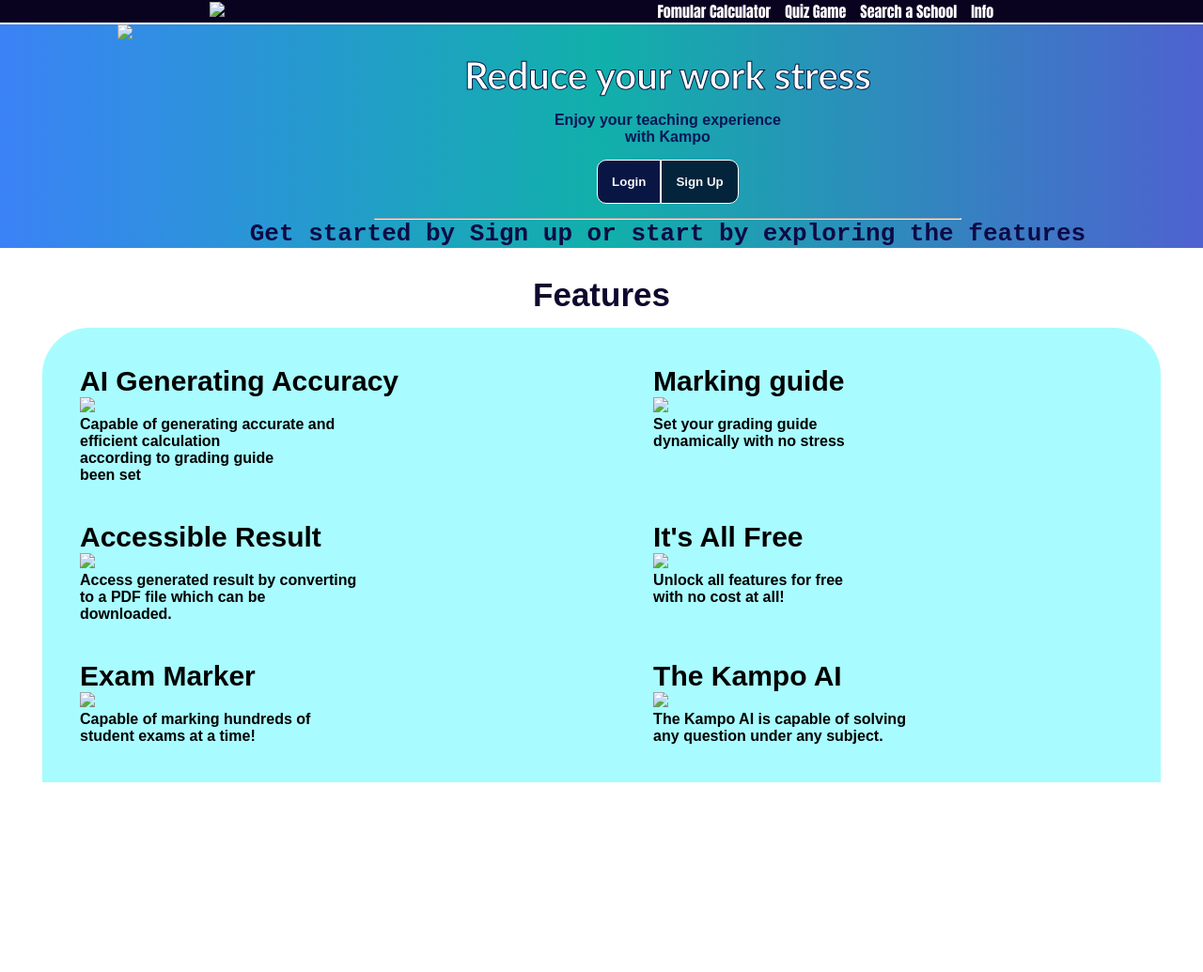
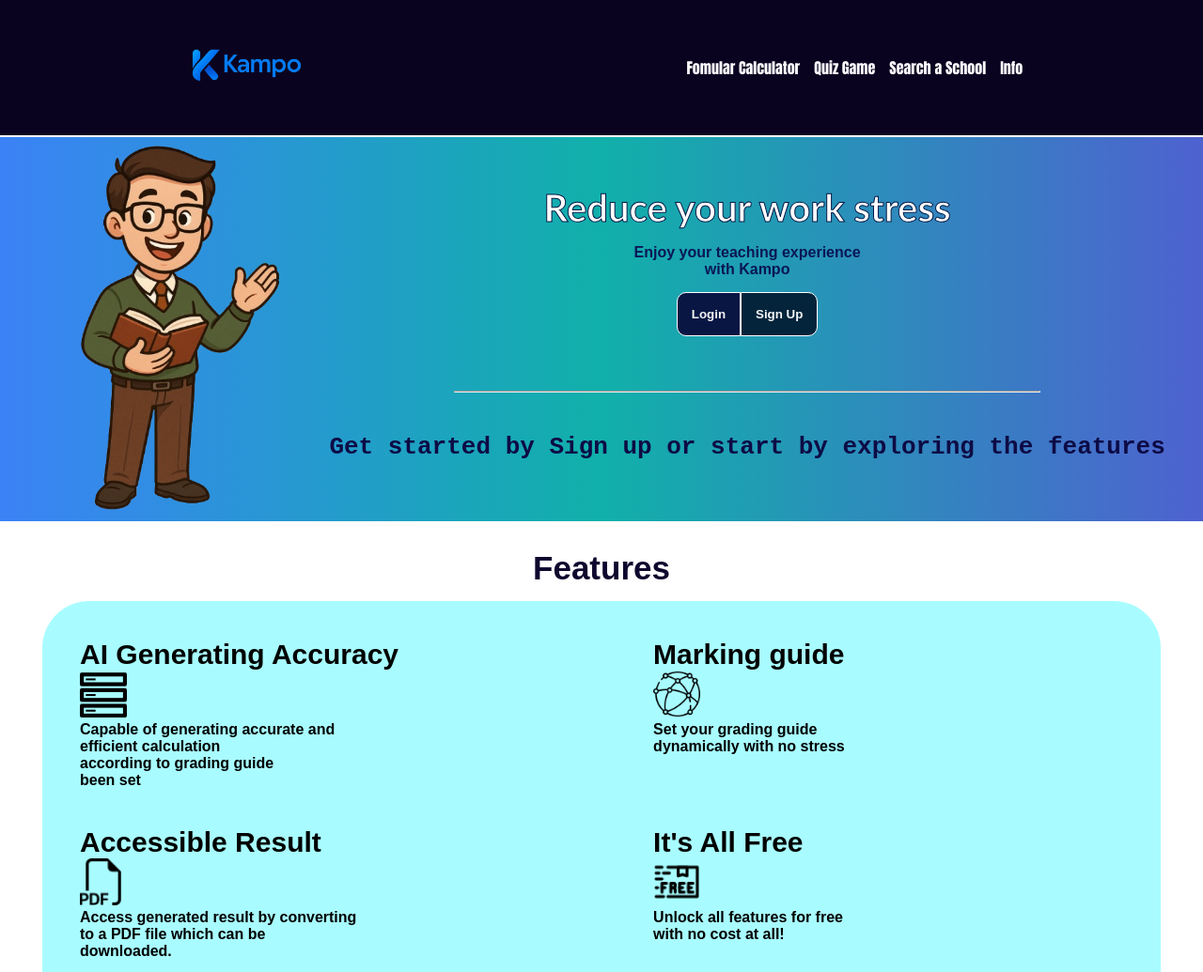
Before and after one commit to Masroor2012/Kampo, a plain HTML site: page index.html in a window 1280 px wide. Shown: the top 1035 px of the page at 94% size. Before the commit the page ends 878 px from the top, so only its background shows below. Drawn offline with Linux system fonts and the light colour scheme.

Commit message:
Update image paths to remove 'img/' prefix

```diff
--- a/index.html
+++ b/index.html
@@ -3,7 +3,7 @@
 <head>
     <meta charset="UTF-8">
     <meta name="viewport" content="width=device-width, initial-scale=1.0">
-    <link rel="shortcut icon" href="img/Kampo.png" type="image/x-icon">
+    <link rel="shortcut icon" href="Kampo.png" type="image/x-icon">
     <link rel="stylesheet" href="index.css">
     <title>Kampo - landing page</title>
 </head>
@@ -16,7 +16,7 @@
     <div id="page-cont">
         <header class="header">
             <a href="index.html" class="home">
-                <div class="logo"><img src="img/Kampo_Logo_on_Blue_Backdrop-removebg-preview.png" width="140px"></div>
+                <div class="logo"><img src="Kampo_Logo_on_Blue_Backdrop-removebg-preview.png" width="140px"></div>
             </a>
             <div class="nav-container" id="navLinks">
             <a href="fomcal.html" class="nav-link">
@@ -43,7 +43,7 @@
         <main>
             <div class="hero-section">
                 <div class="hero-img">
-                    <img src="img/Friendly_Teacher_with_Open_Book-removebg-preview.png" width="270px" id="teacher-img">
+                    <img src="Friendly_Teacher_with_Open_Book-removebg-preview.png" width="270px" id="teacher-img">
                  </div>
                 <div id="block">
                     <div class="hero-section-text">
@@ -81,42 +81,42 @@
                 <div class="features-container-display-box">
                     <div class="card">
                             <h3>AI Generating Accuracy</h3>
-                            <img src="img/generateicon.png" width="50px">
+                            <img src="generateicon.png" width="50px">
                         <p class="note">
                             Capable of generating accurate and<br>  efficient calculation <br>according to grading guide <br> been set
                         </p>
                     </div>
                     <div class="card">
                                 <h3>Marking guide</h3>
-                                <img src="img/global-network.png" width="50px">
+                                <img src="global-network.png" width="50px">
                             <p class="note">
                                 Set your grading guide <br> dynamically with no stress
                             </p>
                     </div>
                     <div class="card">
                             <h3>Accessible Result</h3>
-                            <img src="img/pdficon.png" width="50px">
+                            <img src="pdficon.png" width="50px">
                         <p class="note">
                             Access generated result by converting <br> to a PDF file which can be <br> downloaded.
                         </p>
                     </div>
                     <div class="card">
                             <h3>It's All Free</h3>
-                            <img src="img/freeicon.png" width="50px">
+                            <img src="freeicon.png" width="50px">
                         <p class="note">
                             Unlock all features for free <br> with no cost at all!
                         </p>
                     </div>
                     <div class="card">
                             <h3>Exam Marker</h3>
-                            <img src="img/doneicon.png" width="50px">
+                            <img src="doneicon.png" width="50px">
                         <p class="note">
                             Capable of marking hundreds of <br>student exams at a time!
                         </p>
                     </div>
                     <div class="card">
                             <h3>The Kampo AI</h3>
-                            <img src="img/artificial-intelligence.png" width="50px">
+                            <img src="artificial-intelligence.png" width="50px">
                         <p class="note">
                             The Kampo AI is capable of solving <br>any question under any subject.
                         </p>
```
